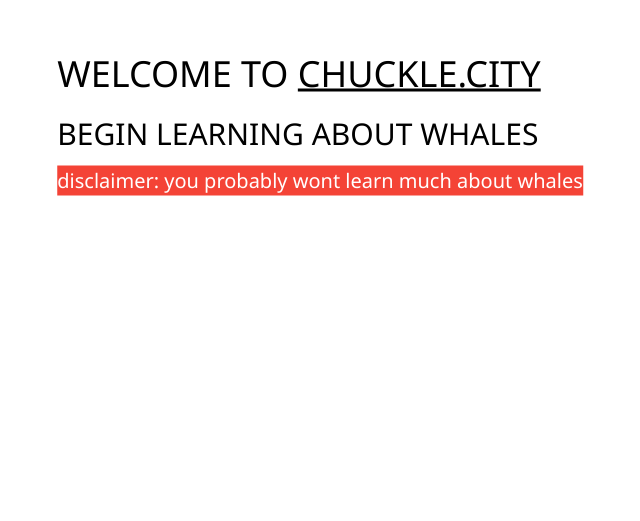
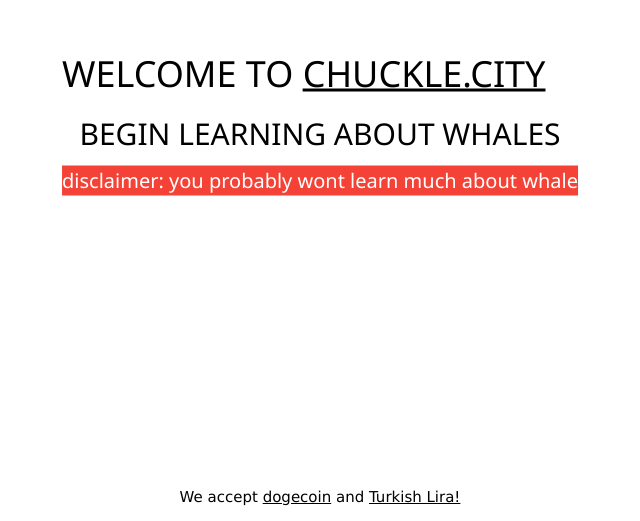
Before and after one commit to tysonlmao/chuckle, a Next.js app: page / in a window 1280 px wide. Shown: the part 279-800 px from the top of the page, without its empty margins (320-960 px from the left). Built offline with nearby package versions, Linux system fonts and the light colour scheme.

Commit message:
Added dogecoin tipping

```diff
--- a/pages/index.jsx
+++ b/pages/index.jsx
@@ -9,16 +9,20 @@ export default function Home() {
         <title>whale</title>
         <meta name="description" content="not whales ;)" />
       </Head>
+      <header>
 
-      <main>
-        <header>
-          <div className="w3-display-middle">
+      </header>
+        <main>
+          <div className="w3-display-middle smell">
             <h1>WELCOME TO <a href="https://chuckle.city">CHUCKLE.CITY</a></h1>
-            <h2>BEGIN LEARNING ABOUT WHALES</h2>
-            <h4 className="w3-red">disclaimer: you probably wont learn much about whales</h4>
+            <h2 className="w3-center">BEGIN LEARNING ABOUT WHALES</h2>
+            <h4 className="w3-red w3-center">disclaimer: you probably wont learn much about whale</h4>
           </div>
-        </header>
-      </main>
+        </main>
+
+        <footer>
+          <p className="w3-center">We accept <a href="dogecoin">dogecoin</a> and <a href="https://www.youtube.com/watch?v=dQw4w9WgXcQ">Turkish Lira!</a></p>
+        </footer>
     </div>
   )
 }
--- a/styles/index.css
+++ b/styles/index.css
@@ -4,3 +4,11 @@
     */
     background-color: #ADD8E6;
 }
+
+footer {
+    position: fixed;
+    padding: 10px 10px 0px 10px;
+    bottom: 0;
+    width: 100%;
+    height: 60px;
+}
```
Also changed, not shown: pages/dogecoin.jsx (added, +17 -0 lines).
